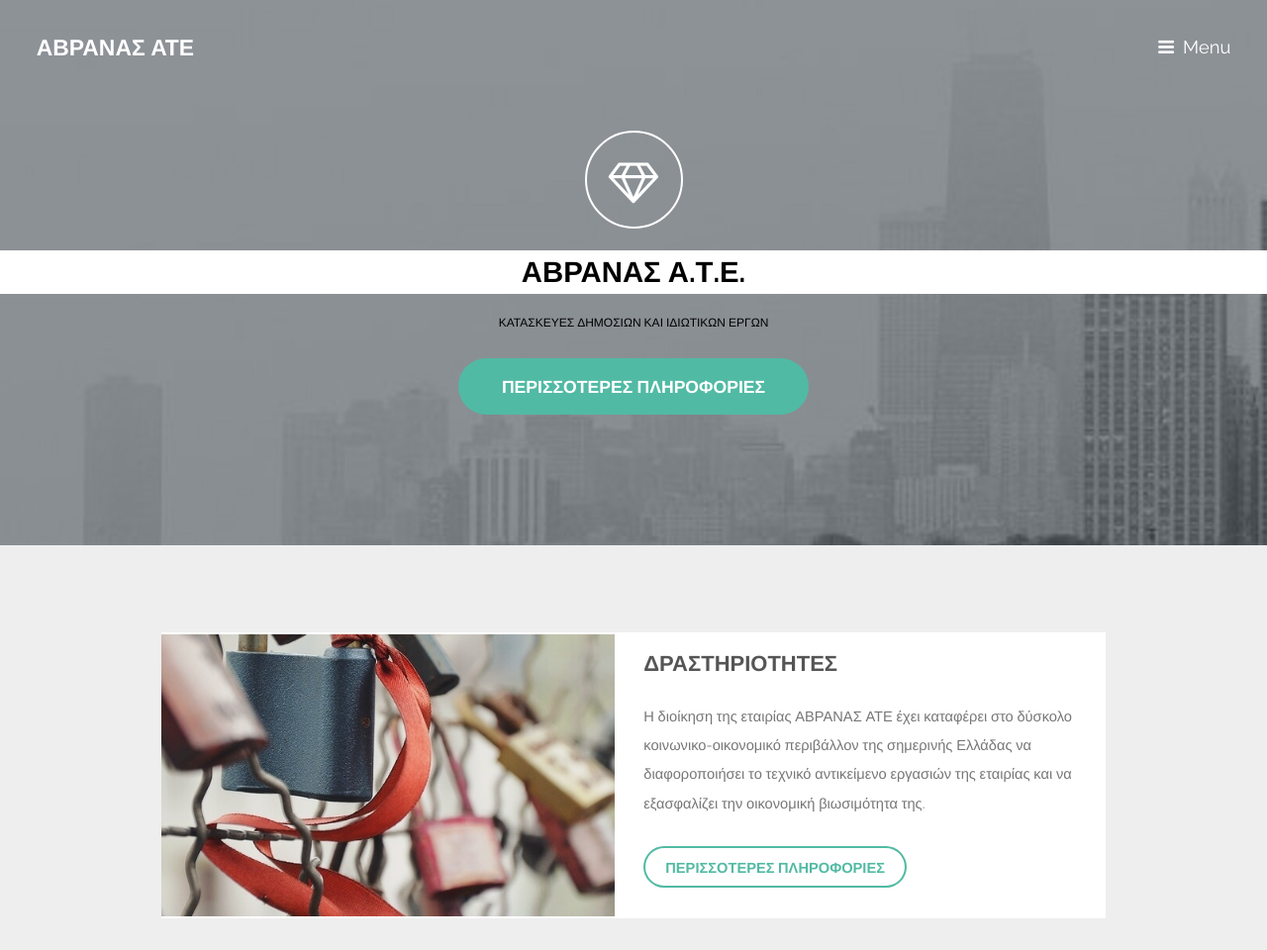
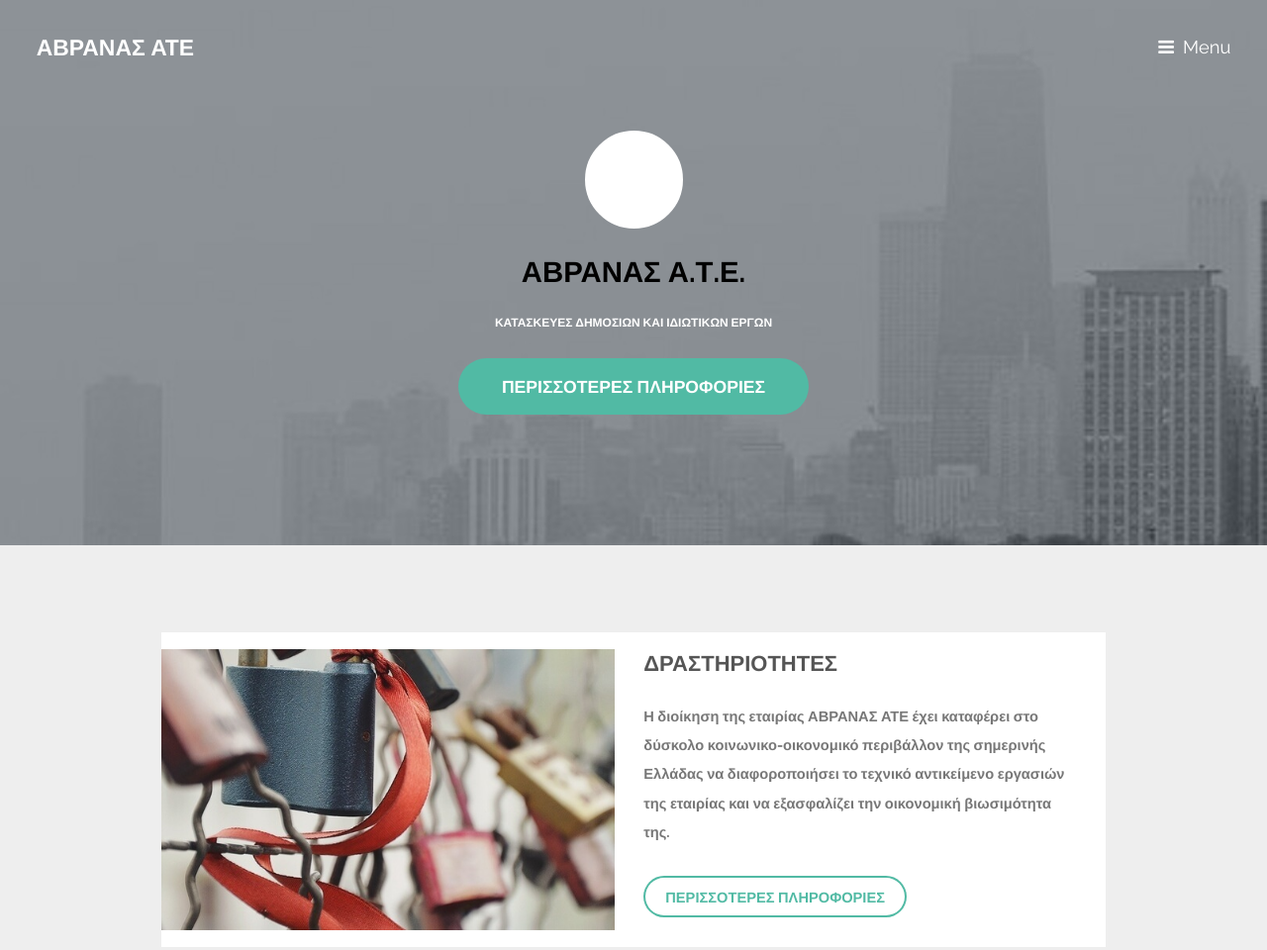
Before and after one commit to mgavves/mgavves.github.io, a plain HTML site: page index.html in a window 1280 px wide. Shown: the top 960 px of the page at 99% size. Drawn offline with Linux system fonts and the light colour scheme.

Commit message:
dokimi me kanoniko keimeno

```diff
--- a/index.html
+++ b/index.html
@@ -28,9 +28,9 @@
 
 		<!-- Banner -->
 			<section id="banner">
-				<i class="icon fa-diamond"></i>
-				<h2 style="color: black; background-color: white">ΑΒΡΑΝΑΣ Α.Τ.Ε.</h2>
-				<p style="font-size: 12px; color: black">ΚΑΤΑΣΚΕΥΕΣ ΔΗΜΟΣΙΩΝ ΚΑΙ ΙΔΙΩΤΙΚΩΝ ΕΡΓΩΝ</p>
+				<i class="icon fa-diamond" style="background-color: white"></i>
+				<h2 style="color: black">ΑΒΡΑΝΑΣ Α.Τ.Ε.</h2>
+				<p style="font-size: 12px; color: black"><strong>ΚΑΤΑΣΚΕΥΕΣ ΔΗΜΟΣΙΩΝ ΚΑΙ ΙΔΙΩΤΙΚΩΝ ΕΡΓΩΝ<strong></p>
 				<ul class="actions">
 					<li><a href="profile.html" class="button big special">ΠΕΡΙΣΣΟΤΕΡΕΣ ΠΛΗΡΟΦΟΡΙΕΣ</a></li>
 				</ul>
```
